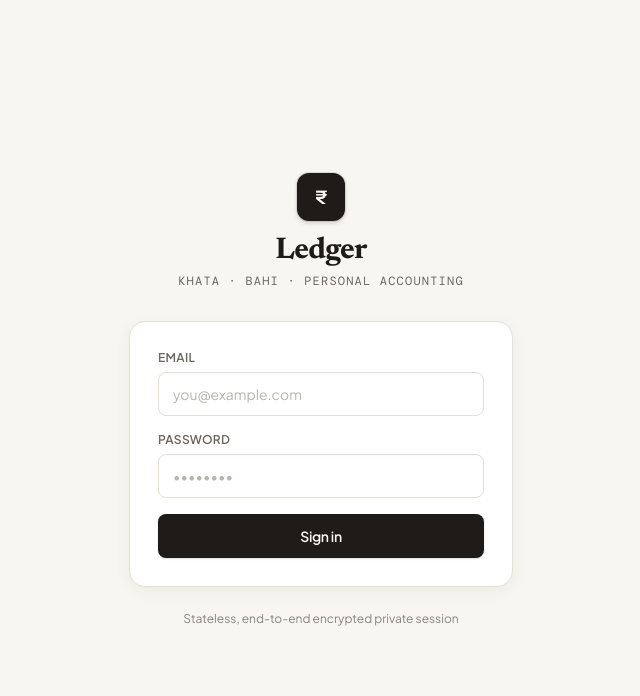
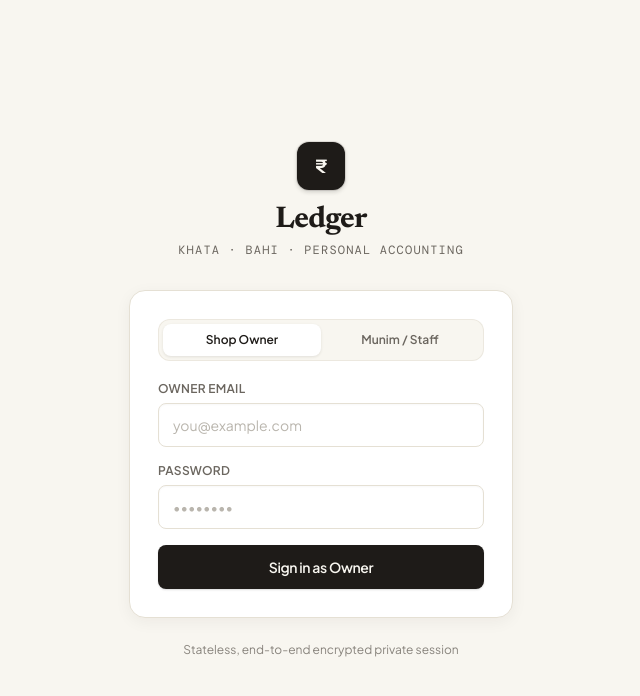
Before and after one commit to Vihangpatil37/ledger, a Next.js app: page /login in a window 1280 px wide. Shown: the top 696 px of the page, without its empty margins (319-959 px from the left). Built offline with nearby package versions, Linux system fonts and the light colour scheme; no server answers; a web font is replaced by a local one.

Commit message:
add munim staff login toggle and segmented login form

```diff
--- a/src/app/(auth)/login/page.tsx
+++ b/src/app/(auth)/login/page.tsx
@@ -8,10 +8,13 @@ export const metadata = { title: "Sign in" };
 export default async function LoginPage({
   searchParams,
 }: {
-  searchParams: Promise<{ next?: string | string[] }>;
+  searchParams: Promise<{ next?: string | string[]; shop?: string | string[] }>;
 }) {
   const params = await searchParams;
   if (await getOwner()) redirect("/");
+
+  const next = typeof params.next === "string" ? params.next : undefined;
+  const defaultShop = typeof params.shop === "string" ? params.shop : undefined;
 
   return (
     <main className="flex min-h-svh items-center justify-center bg-paper px-4 py-12">
@@ -28,7 +31,7 @@ export default async function LoginPage({
           </p>
         </div>
         <div className="rounded-2xl border border-rule bg-surface p-6 sm:p-7 shadow-[0_4px_16px_0_rgba(30,27,24,0.05)]">
-          <LoginForm next={typeof params.next === "string" ? params.next : undefined} />
+          <LoginForm next={next} defaultShop={defaultShop} />
         </div>
         <p className="mt-6 text-center text-xs text-muted/80">
           Stateless, end-to-end encrypted private session
--- a/src/components/login-form.tsx
+++ b/src/components/login-form.tsx
@@ -1,22 +1,68 @@
 "use client";
 
+import { useState } from "react";
 import { useActionState } from "react";
-import { login } from "@/actions/auth";
+import { login, loginStaff } from "@/actions/auth";
 import { Button, FieldError, Label, inputClass } from "@/components/ui";
 import type { ActionState } from "@/lib/types";
 
-export function LoginForm({ next }: { next?: string }) {
-  const [state, formAction, pending] = useActionState<ActionState, FormData>(
-    login,
-    {}
+export function LoginForm({
+  next,
+  defaultShop,
+}: {
+  next?: string;
+  defaultShop?: string;
+}) {
+  const [mode, setMode] = useState<"OWNER" | "STAFF">(
+    defaultShop ? "STAFF" : "OWNER"
   );
 
+  const [ownerState, ownerAction, ownerPending] = useActionState<
+    ActionState,
+    FormData
+  >(login, {});
+
+  const [staffState, staffAction, staffPending] = useActionState<
+    ActionState,
+    FormData
+  >(loginStaff, {});
+
+  const pending = mode === "OWNER" ? ownerPending : staffPending;
+
   return (
-    <form action={formAction} className="space-y-4">
+    <div className="space-y-5">
+      {/* Segmented Switcher */}
+      <div className="grid grid-cols-2 rounded-xl bg-paper p-1 border border-rule/60 text-xs font-semibold">
+        <button
+          type="button"
+          onClick={() => setMode("OWNER")}
+          className={`rounded-lg py-2 transition-all ${
+            mode === "OWNER"
+              ? "bg-surface text-ink shadow-[0_1px_3px_0_rgba(30,27,24,0.1)]"
+              : "text-muted hover:text-ink"
+          }`}
+        >
+          Shop Owner
+        </button>
+        <button
+          type="button"
+          onClick={() => setMode("STAFF")}
+          className={`rounded-lg py-2 transition-all ${
+            mode === "STAFF"
+              ? "bg-surface text-ink shadow-[0_1px_3px_0_rgba(30,27,24,0.1)]"
+              : "text-muted hover:text-ink"
+          }`}
+        >
+          Munim / Staff
+        </button>
+      </div>
+
+      {mode === "OWNER" ? (
+        <form action={ownerAction} className="space-y-4">
           <input type="hidden" name="next" value={next ?? ""} />
 
           <div className="space-y-1.5">
-        <Label htmlFor="email">Email</Label>
+            <Label htmlFor="email">Owner Email</Label>
             <input
               id="email"
               name="email"
@@ -27,7 +73,7 @@ export function LoginForm({ next }: { next?: string }) {
               placeholder="you@example.com"
               className={inputClass}
             />
-        <FieldError message={state.fieldErrors?.email} />
+            <FieldError message={ownerState.fieldErrors?.email} />
           </div>
 
           <div className="space-y-1.5">
@@ -41,21 +87,74 @@ export function LoginForm({ next }: { next?: string }) {
               placeholder="••••••••"
               className={inputClass}
             />
-        <FieldError message={state.fieldErrors?.password} />
+            <FieldError message={ownerState.fieldErrors?.password} />
           </div>
 
-      {state.error ? (
+          {ownerState.error ? (
             <p
               role="alert"
               className="rounded-lg border border-danger/20 bg-danger-light px-3 py-2 text-sm font-medium text-danger"
             >
-          {state.error}
+              {ownerState.error}
             </p>
           ) : null}
 
           <Button type="submit" disabled={pending} className="w-full">
-        {pending ? "Signing in…" : "Sign in"}
+            {pending ? "Signing in…" : "Sign in as Owner"}
           </Button>
         </form>
+      ) : (
+        <form action={staffAction} className="space-y-4">
+          <input type="hidden" name="next" value={next ?? ""} />
+
+          <div className="space-y-1.5">
+            <Label htmlFor="shopIdentifier">Shop Code or Owner Email</Label>
+            <input
+              id="shopIdentifier"
+              name="shopIdentifier"
+              type="text"
+              required
+              autoCapitalize="characters"
+              defaultValue={defaultShop ?? ""}
+              placeholder="e.g. CHAI-54C1 or owner@gmail.com"
+              className={inputClass}
+            />
+            <p className="text-[11px] text-muted">
+              Find your Shop Code in Settings → Staff Access, or enter the Owner&apos;s email.
+            </p>
+            <FieldError message={staffState.fieldErrors?.shopIdentifier} />
+          </div>
+
+          <div className="space-y-1.5">
+            <Label htmlFor="pin">4-Digit Staff PIN</Label>
+            <input
+              id="pin"
+              name="pin"
+              type="password"
+              inputMode="numeric"
+              pattern="[0-9]*"
+              maxLength={4}
+              required
+              placeholder="••••"
+              className={`${inputClass} tracking-widest text-center text-lg font-mono`}
+            />
+            <FieldError message={staffState.fieldErrors?.pin} />
+          </div>
+
+          {staffState.error ? (
+            <p
+              role="alert"
+              className="rounded-lg border border-danger/20 bg-danger-light px-3 py-2 text-sm font-medium text-danger"
+            >
+              {staffState.error}
+            </p>
+          ) : null}
+
+          <Button type="submit" disabled={pending} className="w-full">
+            {pending ? "Verifying PIN…" : "Enter Counter Shift"}
+          </Button>
+        </form>
+      )}
+    </div>
   );
 }
```
Lines whose indentation alone changed are shown as unchanged.
